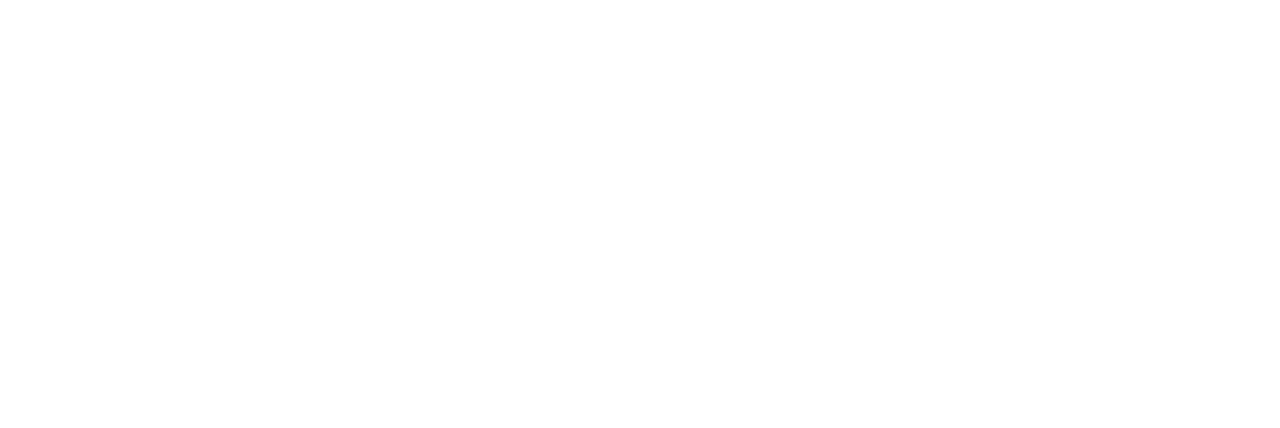
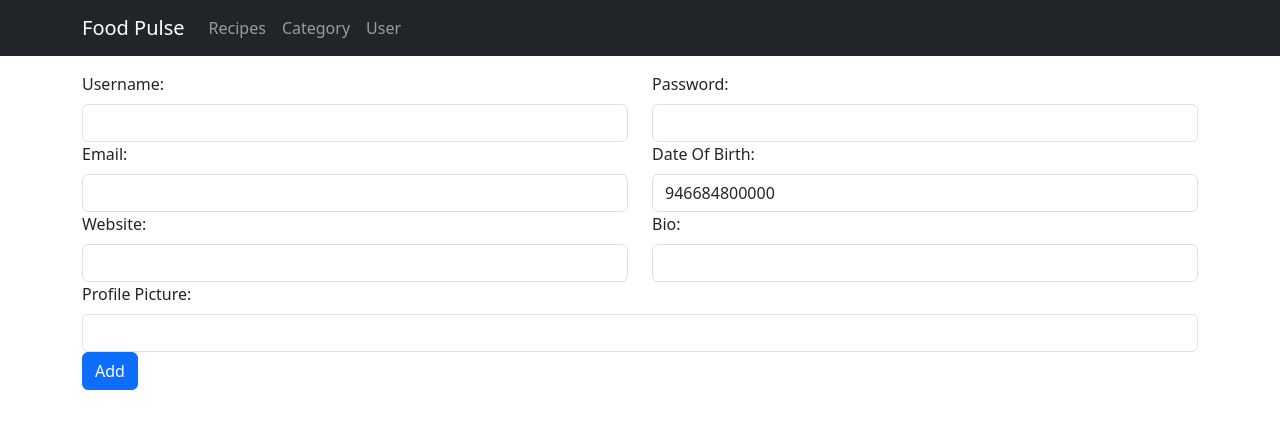
Before and after one commit to TJ-Mothokho/foodpulse, a React (Create React App) app: page /Add/User in a window 1280 px wide. Before the commit this address had no page. Shown: the top 428 px of the page. Built offline with nearby package versions, Linux system fonts and the light colour scheme.

Commit message:
Add User works

```diff
--- a/src/App.js
+++ b/src/App.js
@@ -5,16 +5,20 @@ import Dashboard from './Pages/Dashboard';
 import AddRecipe from './Pages/Feed/AddRecipe'
 import React from 'react';
 import { BrowserRouter as Router, Routes, Route } from 'react-router-dom';
+import AddUser from './Pages/Users/AddUser';
+import AppNavbar from './Components/Navbar';
 
 function App() {
   return (
 
     <Router>
+      <AppNavbar/>
     <Routes>
         {/* Define routes */}
         <Route path="/" element={<Login />} /> {/* Login page */}
         <Route path="/dashboard" element={<Dashboard />} /> {/* Dashboard page */}
         <Route path="/AddRecipe" Component={AddRecipe} />
+        <Route path="/Add/User" Component={AddUser} />
     </Routes>
 </Router>
   );
--- a/src/Components/Navbar.js
+++ b/src/Components/Navbar.js
@@ -10,9 +10,9 @@ function AppNavbar() {
         <Navbar.Toggle aria-controls="basic-navbar-nav" />
         <Navbar.Collapse id="basic-navbar-nav">
           <Nav className="me-auto">
-          <Nav.Link href="/Users">Users</Nav.Link>
             <Nav.Link href="/Recipes">Recipes</Nav.Link>
             <Nav.Link href="/Categories">Category</Nav.Link>
+            <Nav.Link href="/Add/User">User</Nav.Link>
           </Nav>
         </Navbar.Collapse>
       </Container>
--- a/src/Pages/Users/AddUser.js
+++ b/src/Pages/Users/AddUser.js
@@ -5,13 +5,13 @@ import { Col, Container, Row } from "react-bootstrap";
 
 const AddUser = () =>
 {
-    const [username, setUsername] = useState('');
-    const [password, setPassword] = useState('');
-    const [email, setEmail] = useState('');
-    const [dateOfBirth, setDateOfBirth] = useState('');
-    const [website, setWebsite] = useState('');
-    const [bio, setBio] = useState('');
-    const [profilePicture, setProfilePicture] = useState('');
+    const [username, setUsername] = useState("");
+    const [password, setPassword] = useState("");
+    const [email, setEmail] = useState("");
+    const [dateOfBirth, setDateOfBirth] = useState(Date.UTC(2000,0,1));
+    const [website, setWebsite] = useState("");
+    const [bio, setBio] = useState("");
+    const [profilePicture, setProfilePicture] = useState("");
 
     const data = {
         "username": username,
@@ -25,9 +25,9 @@ const AddUser = () =>
 
     const handleSave = () =>
     {
-        axios.post('https://localhost7297/api/Users/Add', data)
-        .then((result) => toast.success('Successfully added'))
-        .catch((error) => toast.error(error))
+        axios.post('https://localhost:7297/api/Users/Add', data)
+        .then((result) => alert(result.data))
+        .catch((error) => alert(error))
     }
 
     return(
@@ -36,43 +36,43 @@ const AddUser = () =>
                 <Row>
                     <Col>
                         <label className="form-label">Username:</label>
-                        <input className="form-control" type="text" value={username} onChange={setUsername((e) => e.target.value)} />
+                        <input className="form-control" type="text" value={username} onChange={(e) => setUsername(e.target.value)} />
                     </Col>
 
                     <Col>
                         <label className="form-label">Password:</label>
-                        <input className="form-control" type="password" value={password} onChange={setPassword((e) => e.target.value)} />
+                        <input className="form-control" type="password" value={password} onChange={(e) => setPassword(e.target.value)} />
                     </Col>
                 </Row>
 
                 <Row>
                     <Col>
                         <label className="form-label">Email:</label>
-                        <input className="form-control" type="email" value={email} onChange={setEmail((e) => e.target.value)} />
+                        <input className="form-control" type="email" value={email} onChange={(e) => setEmail(e.target.value)} />
                     </Col>
 
                     <Col>
                         <label className="form-label">Date Of Birth:</label>
-                        <input className="form-control" type="Date" value={dateOfBirth} onChange={setDateOfBirth((e) => e.target.value)} />
+                        <input className="form-control" type="number" value={dateOfBirth} onChange={(e) => setDateOfBirth(e.target.value)} />
                     </Col>
                 </Row>
 
                 <Row>
                     <Col>
                         <label className="form-label">Website:</label>
-                        <input className="form-control" type="text" value={website} onChange={setWebsite((e) => e.target.value)} />
+                        <input className="form-control" type="text" value={website} onChange={(e) => setWebsite(e.target.value)} />
                     </Col>
 
                     <Col>
                         <label className="form-label">Bio:</label>
-                        <input className="form-control" type="text" value={bio} onChange={setBio((e) => e.target.value)} />
+                        <input className="form-control" type="text" value={bio} onChange={(e) => setBio(e.target.value)} />
                     </Col>
                 </Row>
 
                 <Row>
                     <Col>
                         <label className="form-label">Profile Picture:</label>
-                        <input className="form-control" type="text" value={profilePicture} onChange={setProfilePicture((e) => e.target.value)} />
+                        <input className="form-control" type="text" value={profilePicture} onChange={(e) => setProfilePicture(e.target.value)} />
                     </Col>
                 </Row>
                 <Row>
```
Also changed, not shown: src/Api/axiosConfig.js (deleted, +0 -13 lines).
